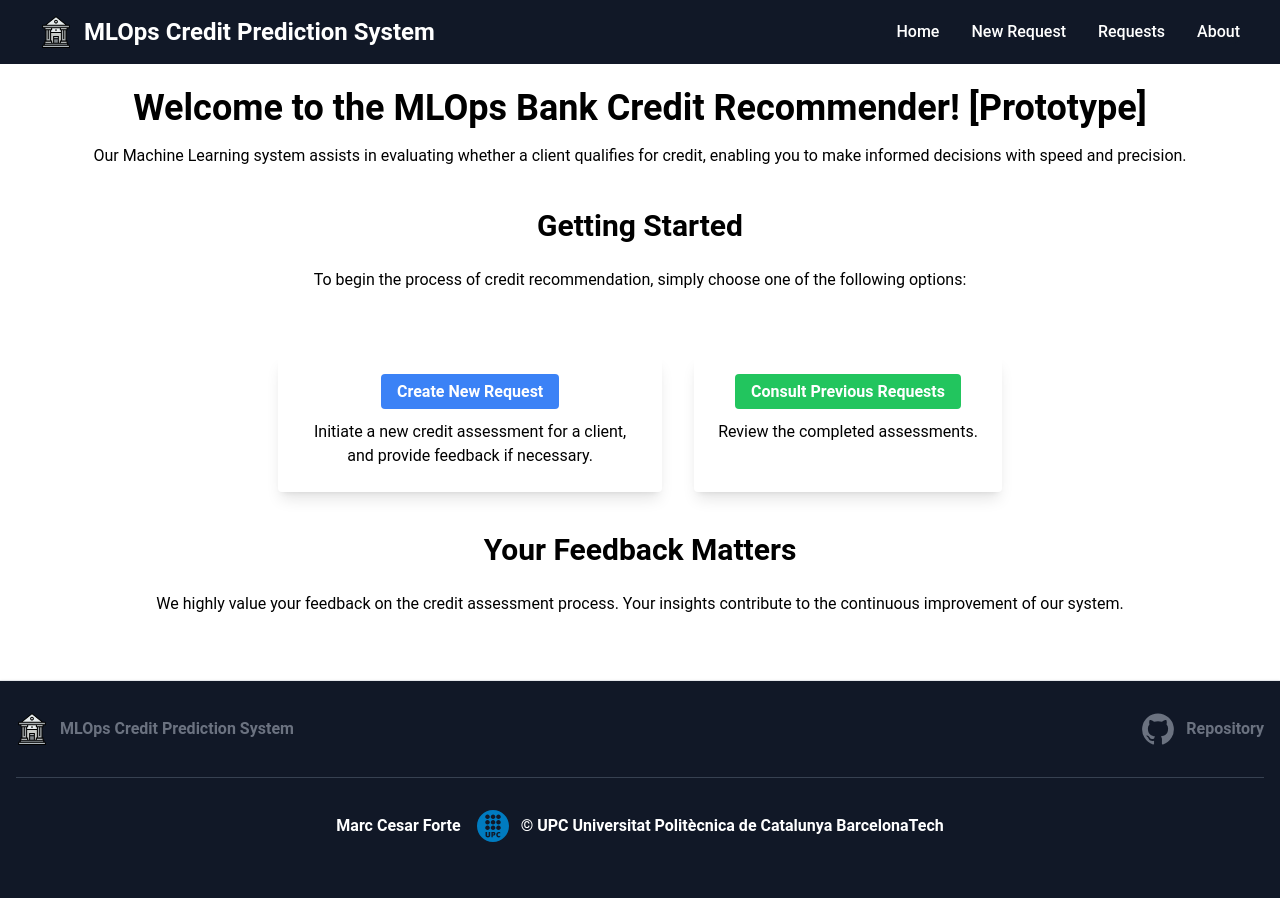
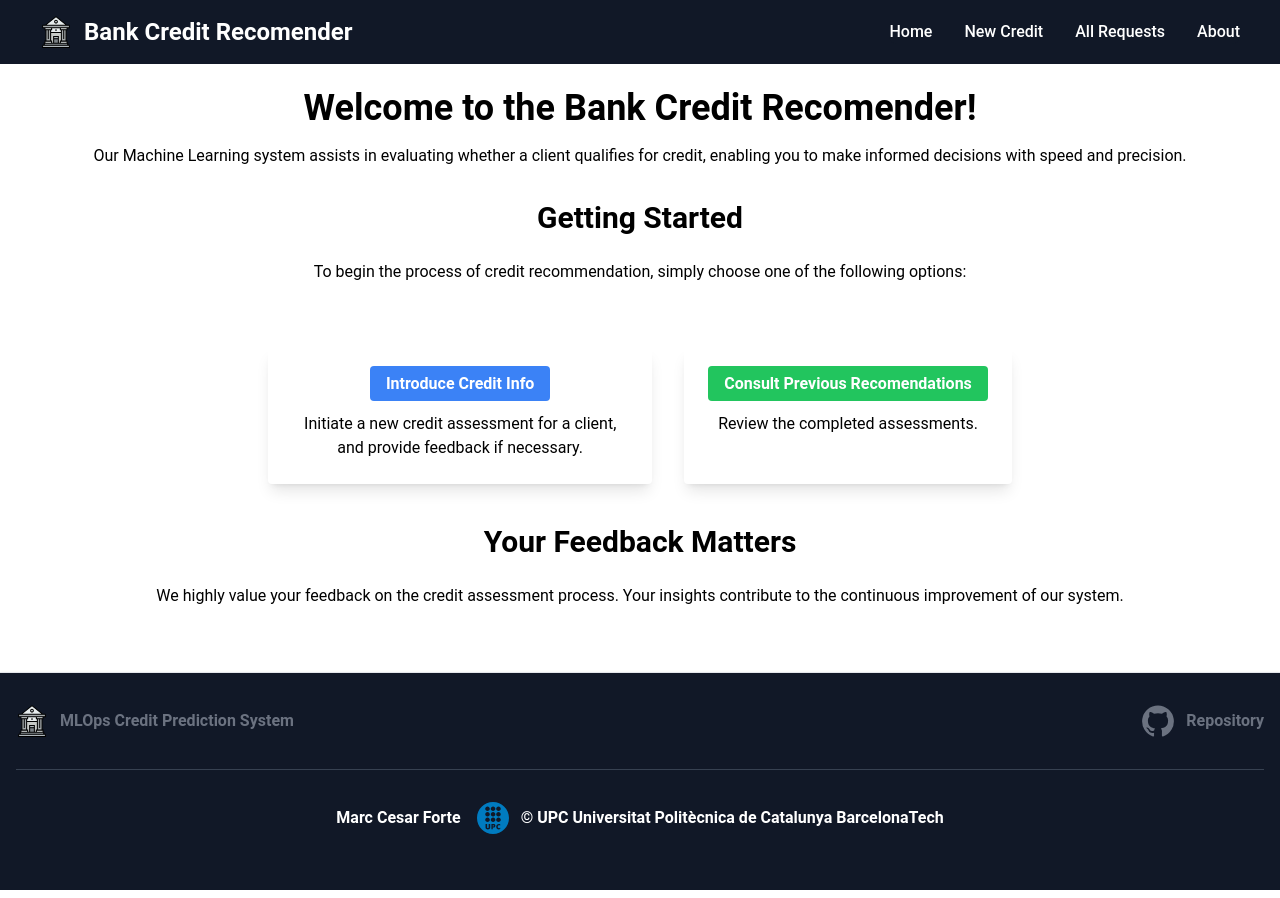
Before and after one commit to marc-cesar/tfg-mlops-web, an Angular app: page / in a window 1280 px wide. Built offline with nearby package versions, Linux system fonts and the light colour scheme.

Commit message:
Adaptation of the language

```diff
--- a/src/app/home/home.component.html
+++ b/src/app/home/home.component.html
@@ -1,23 +1,23 @@
 <div class="container mx-auto p-6">
     <div class="text-center">
-      <h1 class="text-4xl font-bold mb-4">Welcome to the MLOps Bank Credit Recommender! [Prototype]</h1>
+      <h1 class="text-4xl font-bold mb-4">Welcome to the Bank Credit Recomender! </h1>
       <p class="mb-8">Our Machine Learning system assists in evaluating whether a client qualifies for credit, enabling you to make informed decisions with speed and precision. </p>
     </div>
 
-    <div class="my-10">
+    <div class="my-8">
         <div class="text-center mb-16">
             <h2 class="text-3xl font-semibold mb-6">Getting Started</h2>
-            <p class="mb-8">To begin the process of credit recommendation, simply choose one of the following options:</p>
+            <p class="mb-5">To begin the process of credit recommendation, simply choose one of the following options:</p>
         </div>
 
       <div class="flex flex-wrap justify-center gap-8">
         <div class="max-w-sm rounded overflow-hidden shadow-lg p-6 bg-white text-center transition-transform duration-150 hover:scale-105">
-          <a routerLink="NewRequest" class="bg-blue-500 hover:bg-blue-700 text-white font-bold py-2 px-4 rounded">Create New Request</a>
+          <a routerLink="NewRequest" class="bg-blue-500 hover:bg-blue-700 text-white font-bold py-2 px-4 rounded">Introduce Credit Info</a>
           <p class="mt-4">Initiate a new credit assessment for a client, and provide feedback if necessary.</p>
         </div>
 
         <div class="max-w-sm rounded overflow-hidden shadow-lg p-6 bg-white text-center transition-transform duration-150 hover:scale-105">
-          <a routerLink="Requests" routerLinkActive="true" class="bg-green-500 hover:bg-green-700 text-white font-bold py-2 px-4 rounded">Consult Previous Requests</a>
+          <a routerLink="Requests" routerLinkActive="true" class="bg-green-500 hover:bg-green-700 text-white font-bold py-2 px-4 rounded">Consult Previous Recomendations</a>
           <p class="mt-4">Review the completed assessments.</p>
         </div>
       </div>
--- a/src/app/nav-bar/nav-bar.component.ts
+++ b/src/app/nav-bar/nav-bar.component.ts
@@ -11,7 +11,7 @@ import { RouterModule } from '@angular/router';
   <div class="max-w-screen-xl flex flex-wrap items-center justify-between mx-auto px-2 sm:px-10 py-4">
     <a href="/" class="flex items-center space-x-3 rtl:space-x-reverse">
         <img src="../../assets/bank-logo.svg" class="h-8" alt="MLOps banking system logo" />
-        <span class="sm:inline self-center sm:text-2xl font-semibold whitespace-nowrap text-white">MLOps Credit Prediction System</span>
+        <span class="sm:inline self-center sm:text-2xl font-semibold whitespace-nowrap text-white">Bank Credit Recomender</span>
     </a>
     <button (click)="toggleMenu()" data-collapse-toggle="navbar-default" type="button" class="inline-flex items-center p-2 w-10 h-10 justify-center text-sm rounded-lg lg:hidden focus:outline-none focus:ring-2 text-gray-400 hover:bg-gray-700 focus:ring-gray-600" aria-controls="navbar-default" aria-expanded="false">
         <span class="sr-only">Open menu</span>
--- a/src/app/routes.ts
+++ b/src/app/routes.ts
@@ -13,12 +13,12 @@ const routeConfig: Routes = [
     {
         path: 'NewRequest',
         component: NewRequestComponent,
-        title: 'New Request'
+        title: 'New Credit'
     },
     {
         path: 'Requests',
         component: RequestsListComponent,
-        title: 'Requests'
+        title: 'All Requests'
     },
     {
         path: 'About',
```
